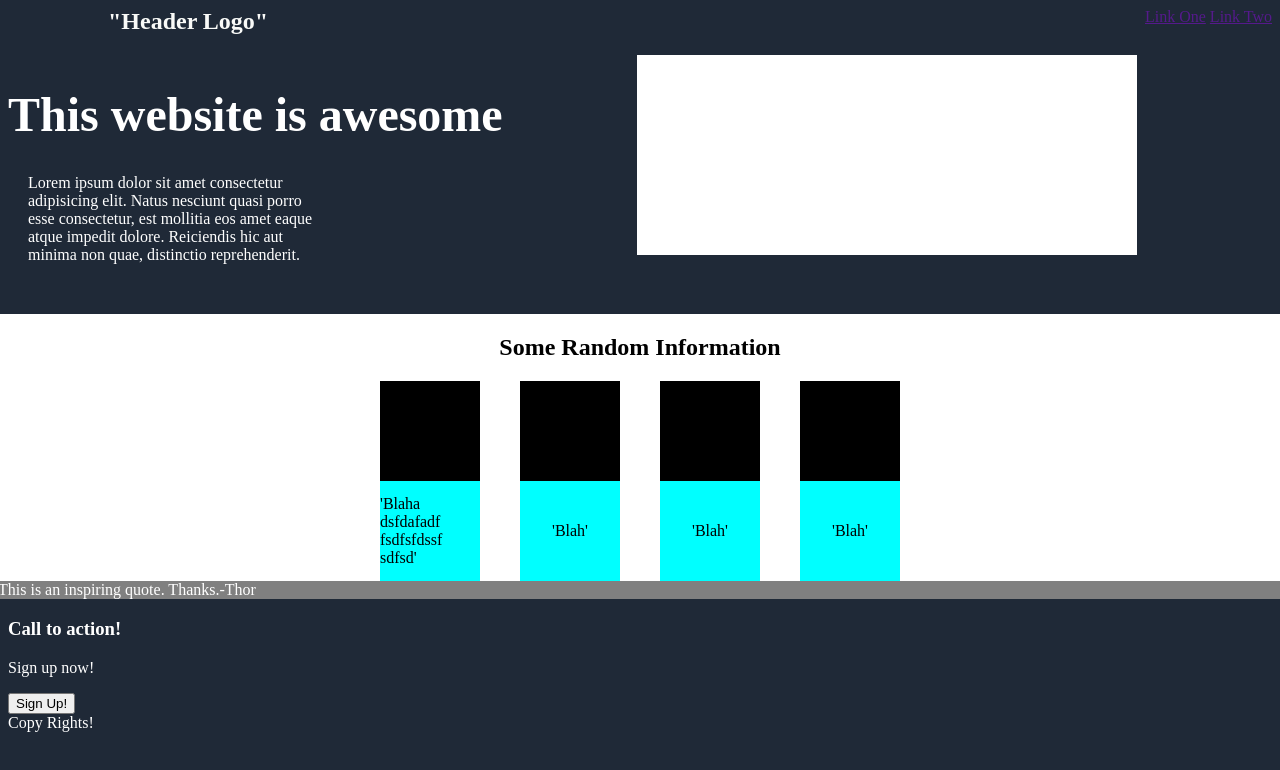
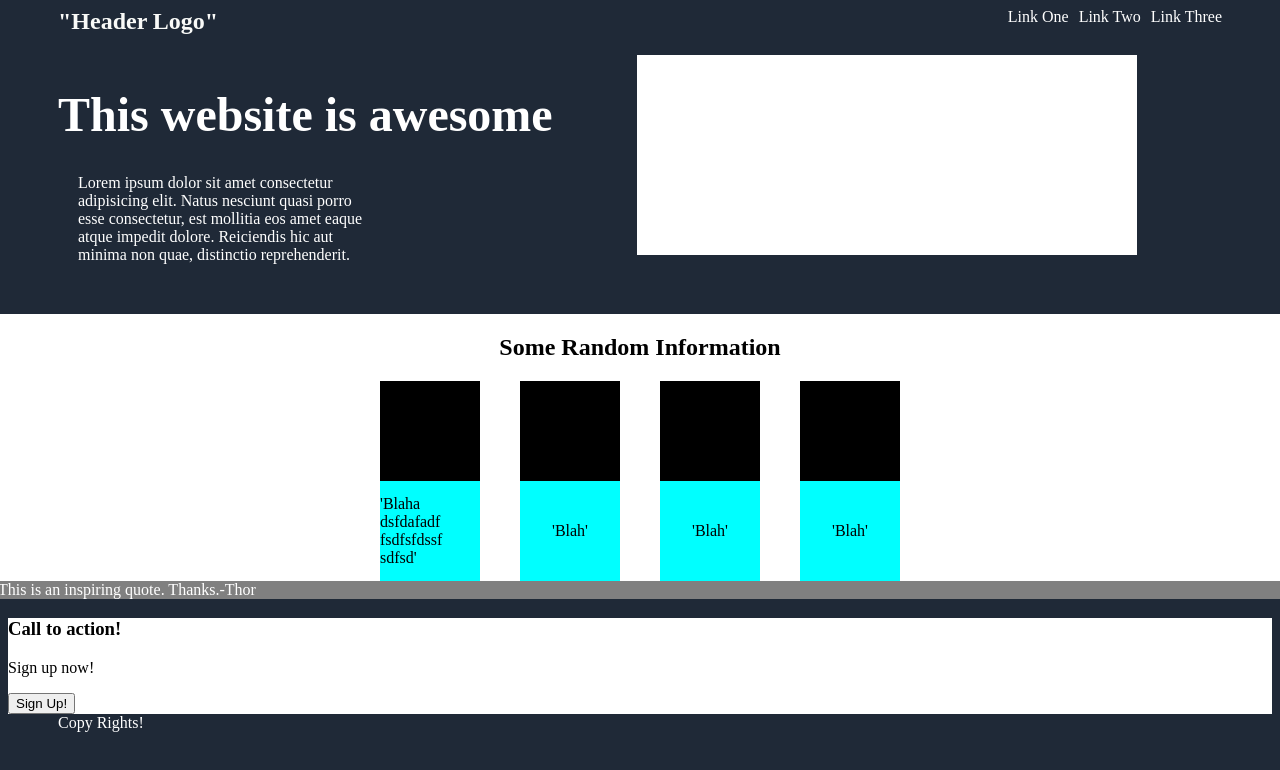
Before and after one commit to Sohvrin/landing_page, a plain HTML site: page index.html in a window 1280 px wide. Drawn offline with Linux system fonts and the light colour scheme.

Commit message:
Add padding and flex more effectively

```diff
--- a/index.html
+++ b/index.html
@@ -15,6 +15,7 @@
         <div class="links">
             <a href="" target="">Link One</a>
             <a href="" target="">Link Two</a>
+            <a href="" target="">Link Three</a>
         </div>
     </div>
     <div class="main">
--- a/styles.css
+++ b/styles.css
@@ -4,15 +4,30 @@ body {
     background-color: #1F2937;
     color: white;
 }
+a:link, a:visited {text-decoration: none; color: white;}
+a:hover {font-weight: bold; color: black; margin: 0px;}
 .header {
     display: flex;
     margin-bottom: 20px;
+    justify-content: flex-end;
+    padding-left: 50px;
+
+}
+.header,
+.top,
+.footer,
+.bottom {
+    padding-left: 50px;
+    padding-right: 50px;
 }
 .links {
-    margin-left: auto;
+    display: flex;
+    justify-content: flex-end;
+    gap: 10px;
+
 }
 .text {
-    margin-left: 100px;
+    margin-right: auto;
     font-size: 24px;
     font-weight: bold;
     color: #F9FAF8;
@@ -36,8 +51,8 @@ body {
     align-items: center;
     background-color: white;
     color: black;
-    margin-left: -10px;
-    margin-right: -10px;
+    margin-right: -20px;
+    margin-left: -20px;
 }
 .Information {
     display: flex;
@@ -88,3 +103,9 @@ body {
     display: flex;
     flex-direction: column;
 }
+.bottom {
+    background-color: white;
+    color: black;
+    padding: 0%;
+
+}
```
